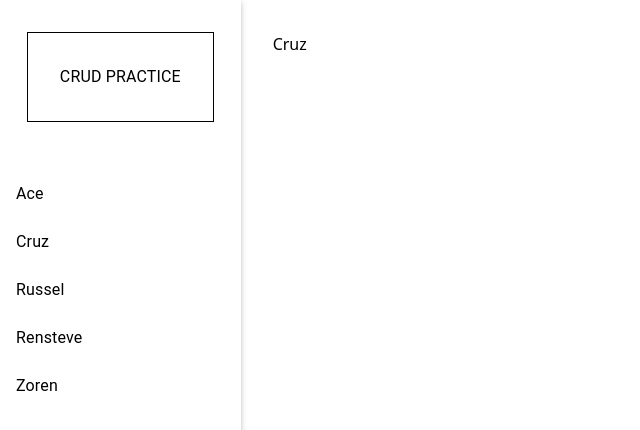
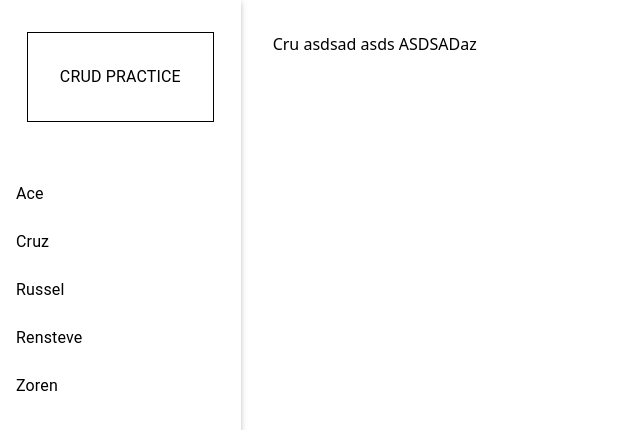
Before and after one commit to Asee110615/CrudActivity, a React (Vite) app: page /user/cruz in a window 1280 px wide. Shown: the top 430 px of the page, without its empty margins (0-640 px from the left). Built offline with nearby package versions, Linux system fonts and the light colour scheme.

Commit message:
Emman Updated this

```diff
--- a/src/page/Cruz.jsx
+++ b/src/page/Cruz.jsx
@@ -2,7 +2,7 @@ import React from 'react'
 
 const Cruz = () => {
   return (
-    <div>Cruz</div>
+    <div>Cru asdsad asds ASDSADaz</div>
   )
 }
 
```
